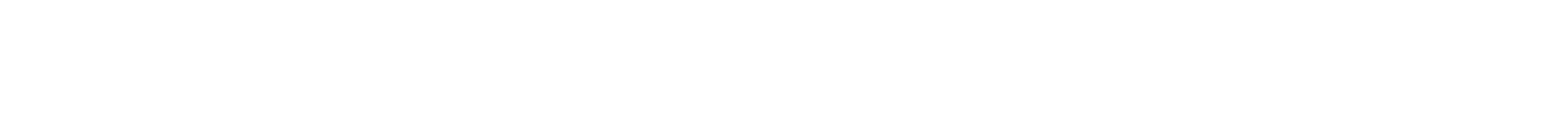
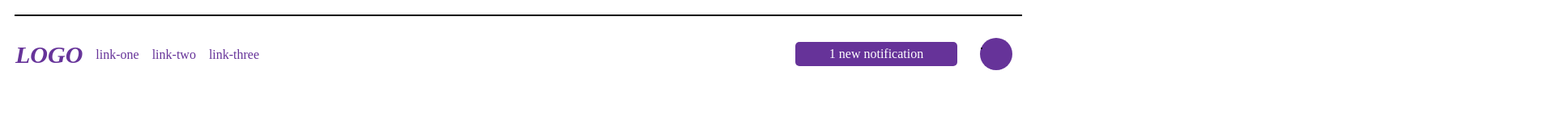
Before and after one commit to Felstauren/flexbox2, a plain HTML site: page index.html in a window 1280 px wide. Shown: the top 160 px of the page at 81% size, 1920 px wide, since content can reach past the window. Drawn offline with Linux system fonts and the light colour scheme.

Commit message:
last commit

```diff
--- a/style.css
+++ b/style.css
@@ -1,7 +1,5 @@
 html, body {
-    width: 100%;
-    padding: 100%;
-    height: 100%;
+    justify-content: flex-start;
 }
 
 
@@ -10,6 +8,7 @@ html, body {
    display: flex;
     padding:10px;
     align-content: center;
+    justify-items: flex-start;
 
 }
 
```
